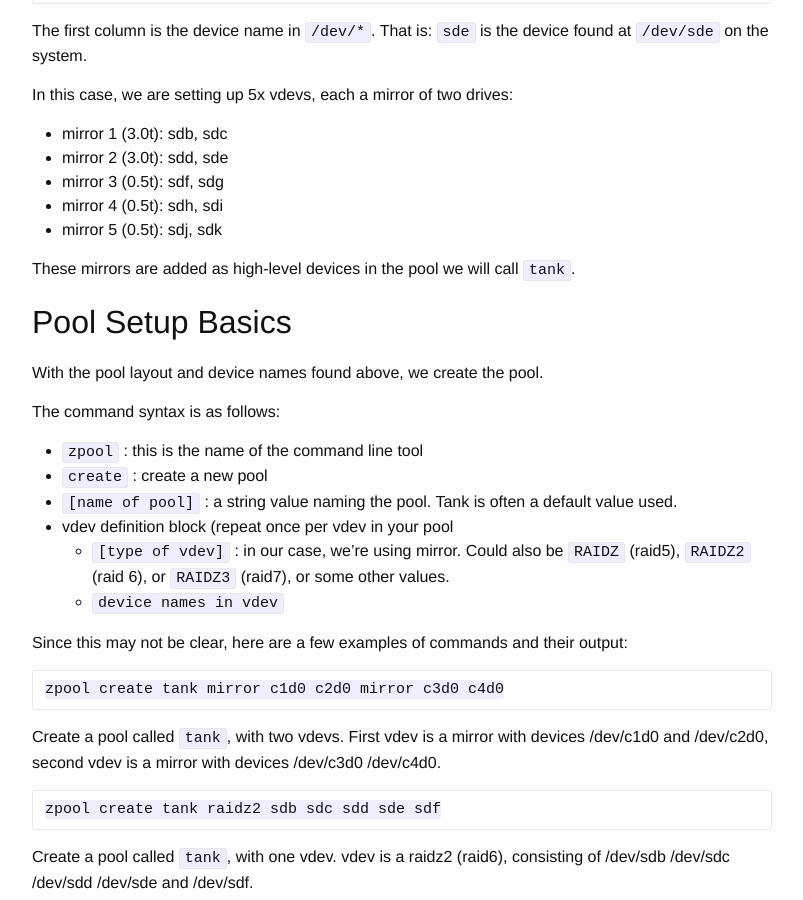
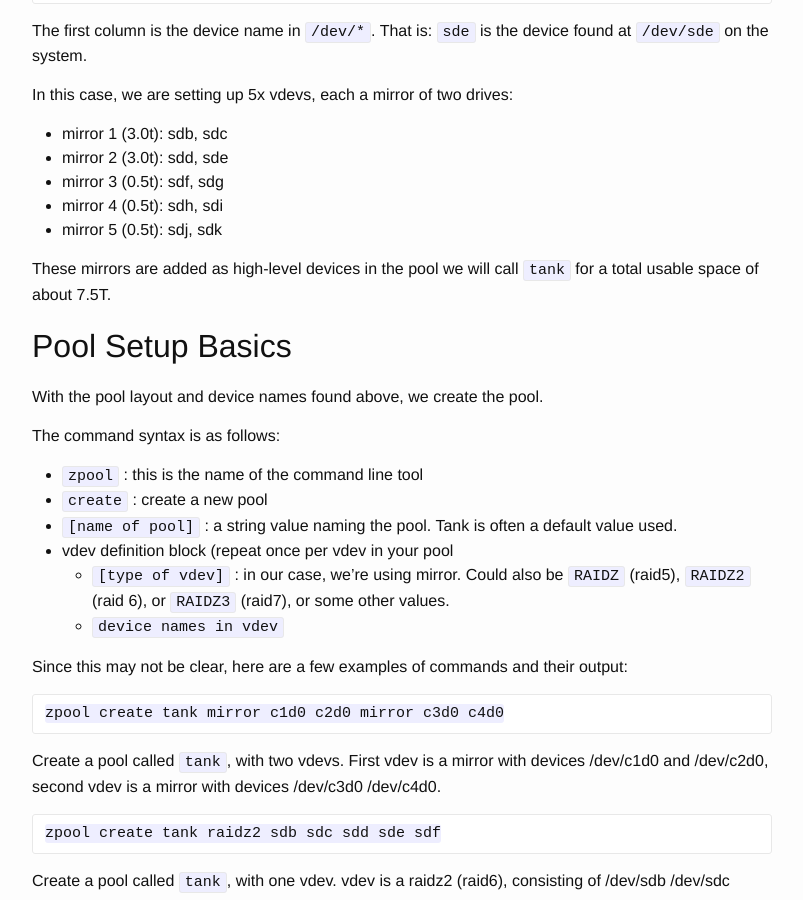
Before and after one commit to benyanke/docs, a Jekyll site: the page built from _posts/2018-10-10-create-pool.markdown, in a window 1280 px wide and 900 px high, scrolled down 1905 px. Shown: the whole window, without its empty margins (238-1041 px from the left). Built offline with Jekyll 4.4.1, drawn with Linux system fonts in a browser that asks for light colours.

Commit message:
Typo fixes

```diff
--- a/_posts/2018-10-10-create-pool.markdown
+++ b/_posts/2018-10-10-create-pool.markdown
@@ -92,8 +92,8 @@ In this case, we are setting up 5x vdevs, each a mirror of two drives:
  * mirror 4 (0.5t): sdh, sdi
  * mirror 5 (0.5t): sdj, sdk
 
-These mirrors are added as high-level devices in the pool we will call `tank`.
-
+These mirrors are added as high-level devices in the pool we will call `tank` for a total usable space of
+about 7.5T.
 
 ## Pool Setup Basics
 With the pool layout and device names found above, we create the pool.
@@ -104,7 +104,8 @@ The command syntax is as follows:
  * `create` : create a new pool
  * `[name of pool]` : a string value naming the pool. Tank is often a default value used.
  * vdev definition block (repeat once per vdev in your pool
-   * `[type of vdev]` : in our case, we're using mirror. Could also be `RAIDZ` (raid5), `RAIDZ2` (raid 6), or `RAIDZ3` (raid7), or some other values.
+   * `[type of vdev]` : in our case, we're using mirror. Could also be `RAIDZ` (raid5), `RAIDZ2` (raid 6), or `RAIDZ3`
+      (raid7), or some other values.
    * `device names in vdev`
 
 Since this may not be clear, here are a few examples of commands and their output:
```
